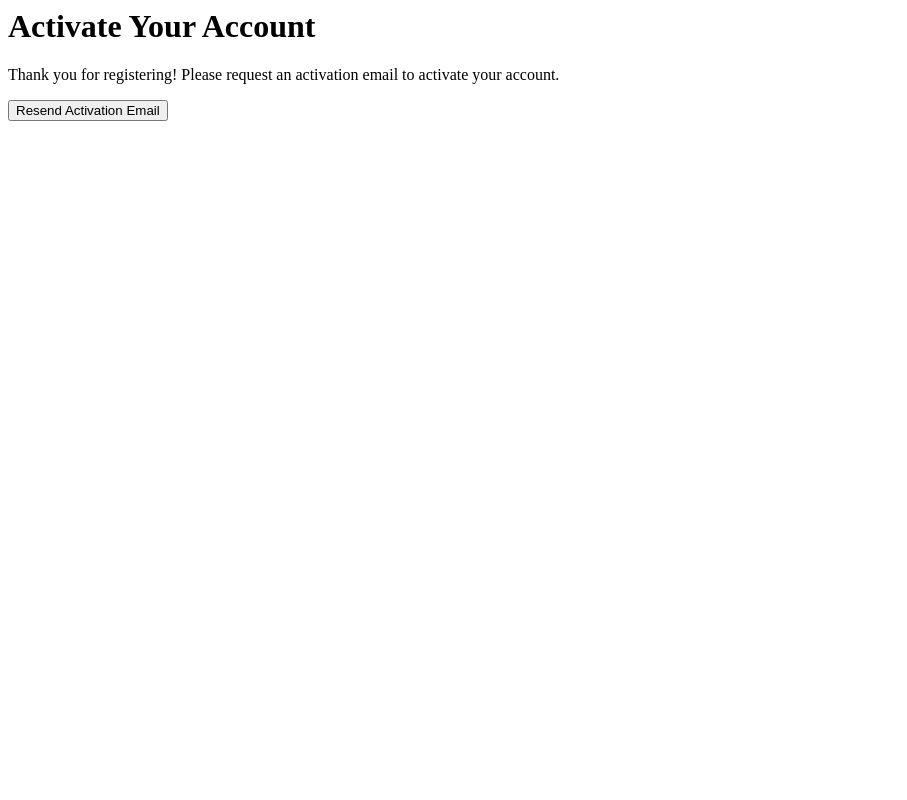
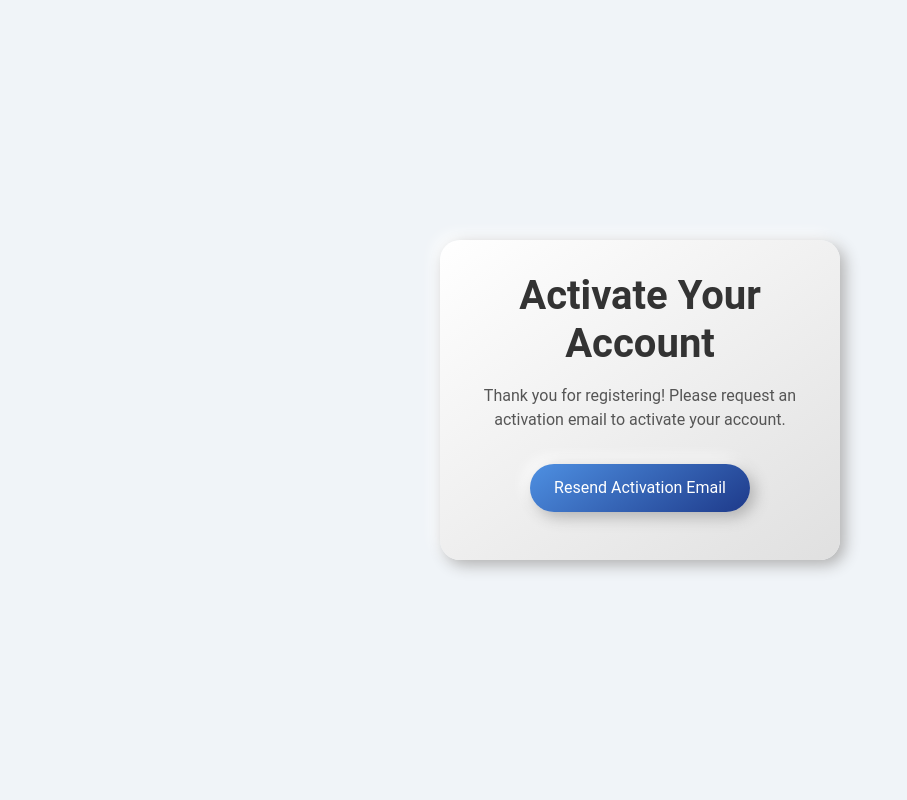
Before and after one commit to MoyasiGinko/Django-AuthSystem, a Django app: page /authentication/activation-prompt/12/ in a window 1280 px wide. Shown: the whole page, without its empty margins (0-907 px from the left). Run offline with Django 5.2, Linux system fonts and the light colour scheme; data comes from the database, SQL or seed files in the repository; some libraries are stand-ins or nearby versions.

Commit message:
add ui to activation promt

```diff
--- /dev/null
+++ b/authentication/static/authentication/css/activation_prompt.css
@@ -0,0 +1,58 @@
+/* General Styles */
+body {
+  background-color: #f0f4f8;
+  font-family: "Roboto", sans-serif;
+  display: flex;
+  justify-content: center;
+  align-items: center;
+  min-height: 100vh;
+  margin: 0;
+}
+
+/* Activation Container */
+.activation-container {
+  background: linear-gradient(145deg, #ffffff, #e0e0e0);
+  border-radius: 20px;
+  box-shadow: 5px 5px 15px #b0b0b0, -5px -5px 15px #ffffff;
+  padding: 2rem;
+  max-width: 400px;
+  width: 100%;
+  text-align: center;
+}
+
+/* Header */
+.activation-container h1 {
+  margin-bottom: 1rem;
+  color: #333;
+  font-weight: 700;
+}
+
+/* Paragraph */
+.activation-container p {
+  margin-bottom: 2rem;
+  color: #555;
+  font-size: 1rem;
+}
+
+/* Form Styles */
+.activation-form {
+  display: flex;
+  justify-content: center;
+}
+
+.activation-form button {
+  padding: 0.75rem 1.5rem;
+  border-radius: 30px;
+  border: none;
+  background: linear-gradient(145deg, #4e90e2, #1e3a8a);
+  color: white;
+  font-size: 1rem;
+  box-shadow: 5px 5px 15px #b0b0b0, -5px -5px 15px #ffffff;
+  transition: all 0.3s ease;
+  cursor: pointer;
+}
+
+.activation-form button:hover {
+  background: linear-gradient(145deg, #1e3a8a, #4e90e2);
+  transform: scale(1.05);
+}
--- a/authentication/templates/authentication/activation_prompt.html
+++ b/authentication/templates/authentication/activation_prompt.html
@@ -1,12 +1,27 @@
+{% extends 'base_auth.html' %} {% load static %} {% block content %}
+<div class="activation-container">
   <h1>Activate Your Account</h1>
   <p>
-  Thank you for registering! Please request an activation email to activate your
-  account.
+    Thank you for registering! Please request an activation email to activate
+    your account.
   </p>
+
   {% if user.is_authenticated and not user.is_active %}
-<form method="post" action="{% url 'resend_activation_email' %}">
+  <form
+    method="post"
+    action="{% url 'resend_activation_email' %}"
+    class="activation-form"
+  >
     {% csrf_token %}
     <input type="hidden" name="user_id" value="{{ user.id }}" />
     <button type="submit">Resend Activation Email</button>
   </form>
   {% endif %}
+</div>
+
+<link
+  rel="stylesheet"
+  href="{% static 'authentication/css/activation_prompt.css' %}"
+/>
+
+{% endblock content %}
```
Lines whose indentation alone changed are shown as unchanged.
